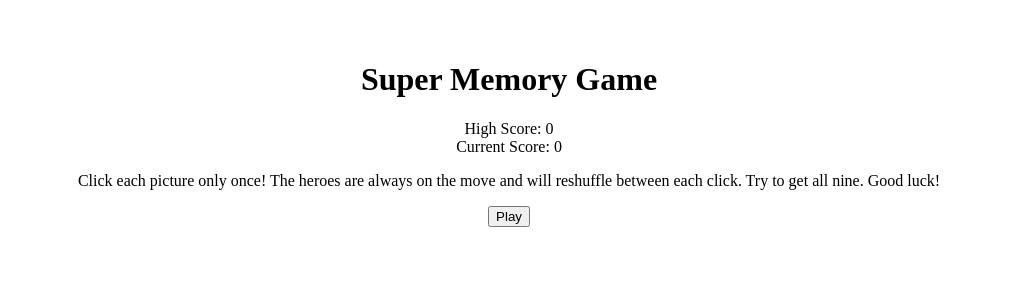
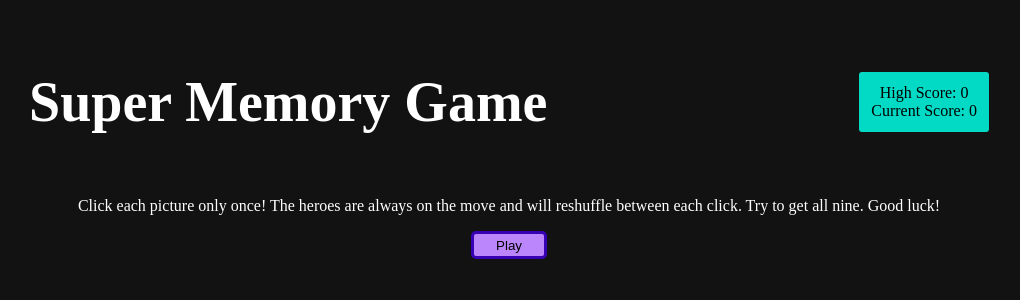
Before and after one commit to bertcherry/memory-card, a React (Vite) app: page / in a window 1280 px wide. Shown: the top 300 px of the page, without its empty margins (131-1151 px from the left). Built offline with nearby package versions, Linux system fonts and the light colour scheme; no server answers.

Commit message:
style colors

```diff
--- a/src/App.css
+++ b/src/App.css
@@ -1,3 +1,21 @@
+:root {
+  --primary: #bb86fc;
+  --variant: #3700b3;
+  --secondary: #03dac6;
+  --alert: #cf6679;
+  --background: #121212;
+  --on-background: #ffffff;
+  --on-color: #000000;
+}
+
+body, html {
+  margin: 0;
+  padding: 0;
+  height: 100vh;
+  background-color: var(--background);
+  color: var(--on-background);
+}
+
 #root {
   max-width: 960px;
   margin: 0 auto;
@@ -6,6 +24,42 @@
   display: flex;
   flex-direction: column;
   justify-content: space-around;
+}
+
+button {
+  background-color: var(--primary);
+  color: var(--on-color);
+  border: .2rem solid var(--variant);
+  border-radius: 5px;
+  padding: .5ch 3ch;
+}
+
+button:hover {
+  opacity: .6;
+}
+
+button:focus-visible {
+  outline: .2rem solid var(--alert);
+  outline-offset: .125rem;
+}
+
+.heading {
+  display: flex;
+  align-items: center;
+  margin-bottom: 10px;
+}
+
+.heading > h1 {
+  flex: 1 0 auto;
+  text-align: start;
+  font-size: clamp(1.3rem, -0.0200rem + 5.8667vw, 3.5rem);
+}
+
+.scoreboard {
+  background-color: var(--secondary);
+  color: var(--on-color);
+  border-radius: 3px;
+  padding: .75rem;
 }
 
 .card-section {
--- a/src/App.jsx
+++ b/src/App.jsx
@@ -65,7 +65,7 @@ function App() {
         <>
             <div className='heading'>
                 <h1>Super Memory Game</h1>
-                <div>
+                <div className='scoreboard'>
                     <div>High Score: {highScore}</div>
                     <div>Current Score: {currentScore}</div>
                 </div>
```
